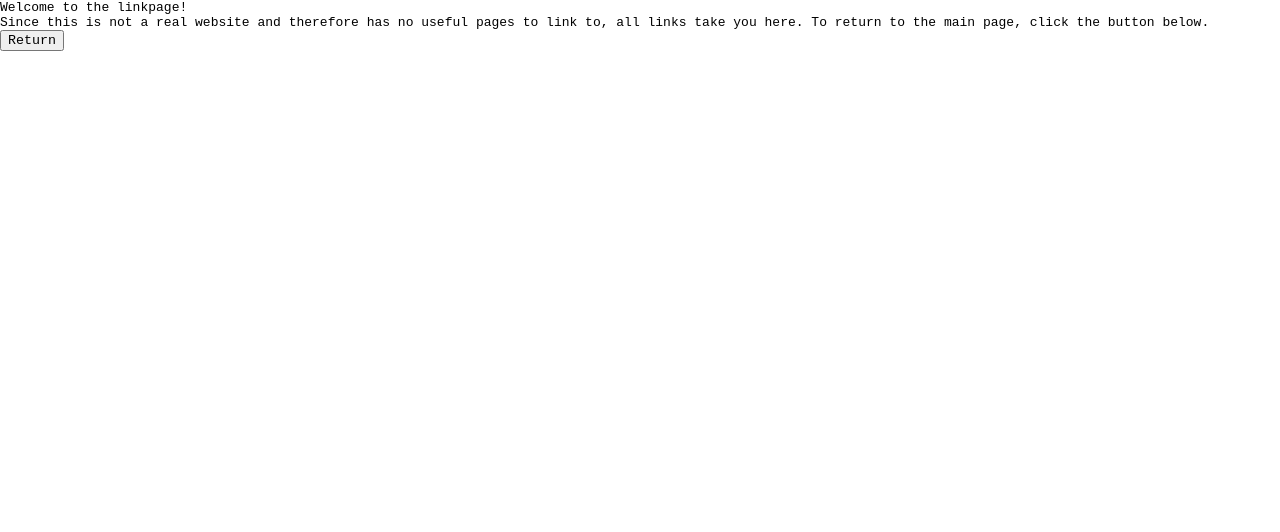
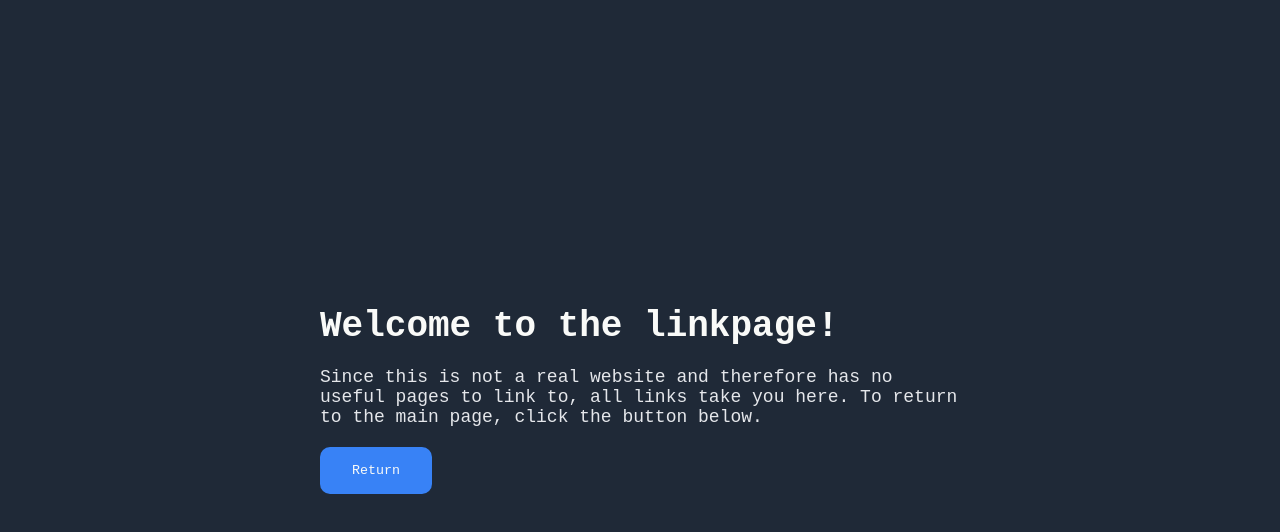
Before and after one commit to DylanRice809/odin-website-practice, a plain HTML site: page files/linkpage.html in a window 1280 px wide. Drawn offline with Linux system fonts and the light colour scheme.

Commit message:
Add CSS to linkpage

```diff
--- a/files/linkpage.html
+++ b/files/linkpage.html
@@ -7,11 +7,11 @@
     <title>Document</title>
     <link rel="stylesheet" href="../style.css">
 </head>
-<body>
-    <div class="linkpage">
+<body class="container link-page">
+    <div class="container text">
         <div class="title">Welcome to the linkpage!</div>
         <div class="content">Since this is not a real website and therefore has no useful pages to link to, all links take you here. To return to the main page, click the button below.</div>
-        <button>Return</button>
+        <button><a href="../index.html">Return</a></button>
     </div>
 </body>
 </html>
--- a/style.css
+++ b/style.css
@@ -6,6 +6,7 @@ html,
 body {
     padding: 0;
     margin: 0;
+    height: 100%;
 }
 
 ul,
@@ -130,8 +131,9 @@ ul {
     color: #1F2937;
 }
 
-a {
-    color: #E5E7EB;
+.index a {
+    color: #F9FAF8;
+    text-decoration: none;
 }
 
 .section-three {
@@ -226,3 +228,41 @@ a {
     font-size: 18px;
     color: #F9FAF8;
 }
+
+.link-page {
+    background-color: #1F2937;
+    justify-content: center;
+    align-items: center;
+}
+
+.link-page .text {
+    width: 50%;
+    gap: 20px;
+}
+
+.link-page .title {
+    color: #F9FAF8;
+    font-size: 36px;
+    font-weight: 800;
+}
+
+.link-page .text {
+    color: #E5E7EB;
+    font-size: 18px;
+}
+
+.link-page button {
+    align-self: flex-start;
+    padding-left: 32px;
+    padding-right: 32px;
+    padding-top: 16px;
+    padding-bottom: 16px;
+    background-color: #3882F6;
+    border-style: none;
+    border-radius: 10px;
+}
+
+.link-page a {
+    text-decoration: none;
+    color: #F9FAF8;
+}
```
Also changed, not shown: index.html (+6 -6 lines).
